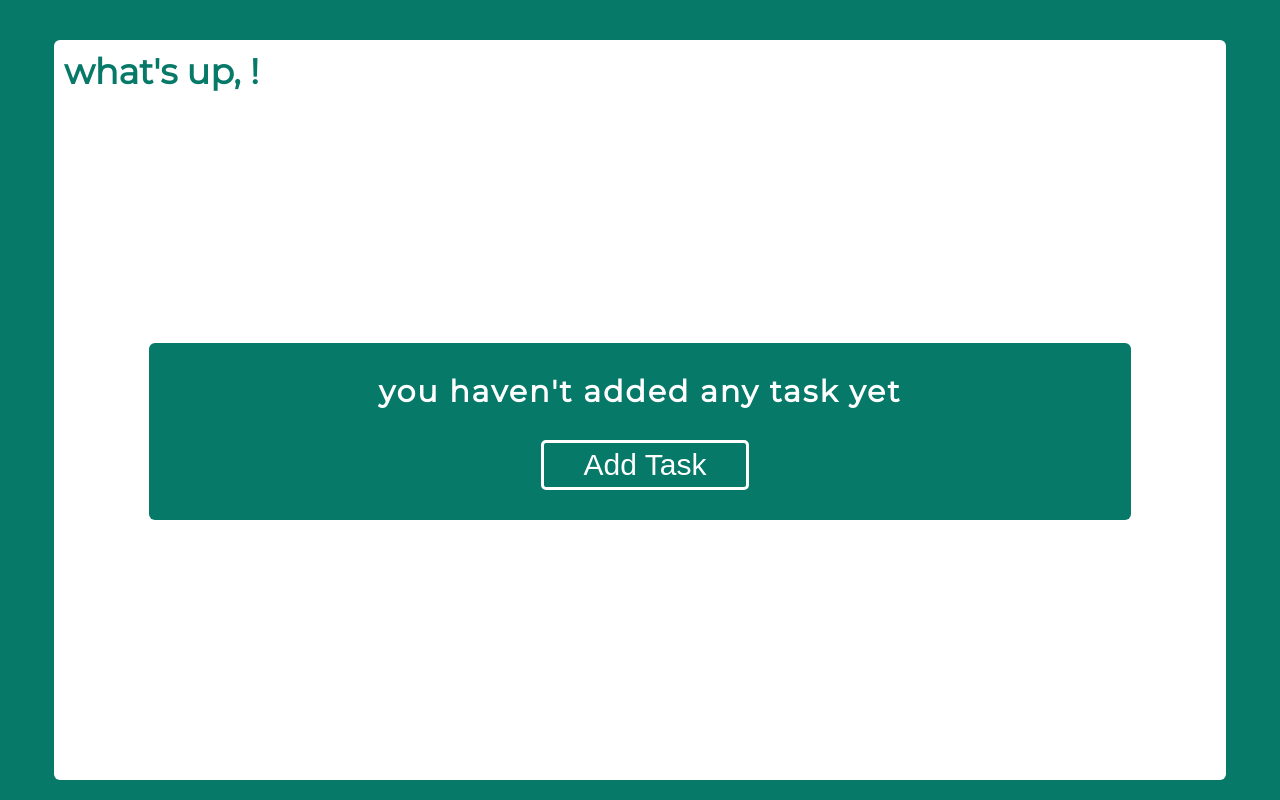
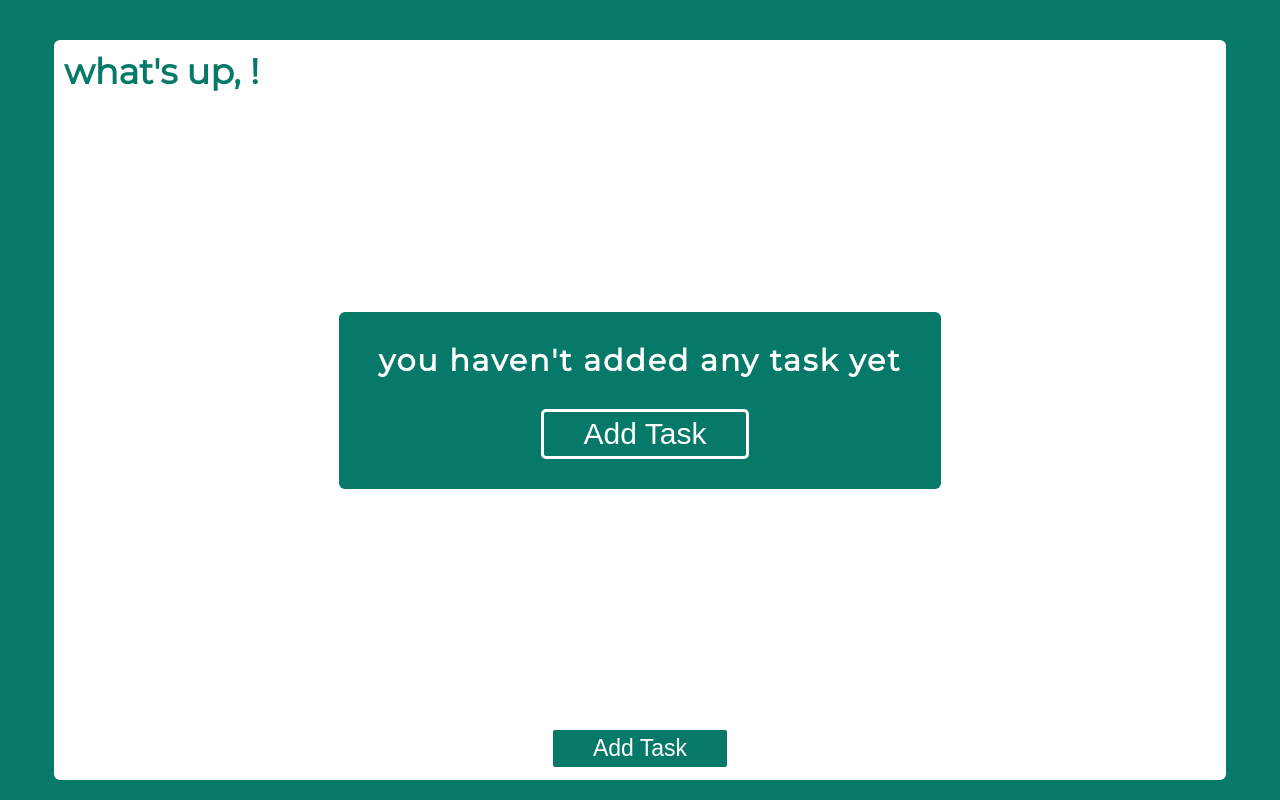
Before and after one commit to NidhiSharma63/react-TODO-app, a React (Create React App) app: page / in a window 1280 px wide. Shown: the top 800 px of the page. Built offline with nearby package versions, Linux system fonts and the light colour scheme.

Commit message:
useStore destructured

```diff
--- a/src/components/AddTask.js
+++ b/src/components/AddTask.js
@@ -42,10 +42,7 @@ const Button = styled.button`
 `;
 
 function AddTask() {
-  const isAddTaskValue = useStore(state => state.isAddTaskValue);
-  const task = useStore(state => state.task);
-  const IsAddedFalse = useStore(state => state.IsAddedFalse);
-  const setTask = useStore(state => state.setTask);
+  const {IsAddedFalse, EditTask, setTask,} = useStore();
 
   const [formData,setFormData] = useState({
     title: '',
@@ -54,6 +51,8 @@ function AddTask() {
     id:uuidv4(),
   });
 
+
+
   const handleChange = e => {
     setFormData({
       ...formData,
@@ -61,14 +60,15 @@ function AddTask() {
     });
   }
 
+
+
   const handleSubmit = (e) =>{
     e.preventDefault();
     const {title,Desc,setDate,id} = formData;
-    IsAddedFalse(false);
     if(title && Desc){
+      IsAddedFalse();
       setTask({title,Desc,setDate,id});
     }
-    console.log(task)
   }
 
   return (
--- a/src/components/MainPage.js
+++ b/src/components/MainPage.js
@@ -1,4 +1,4 @@
-import React,{useRef} from 'react';
+import React,{useRef,useState} from 'react';
 import styled from "styled-components";
 import useStore from '../store';
 import AddTask from './AddTask';
@@ -24,7 +24,7 @@ const Col1 = styled.div`
   background-color: #067969;
   color: white;
   padding:3rem;
-  width: 80%;
+  width: 90%;
   border-radius: .6rem;
   letter-spacing: .2rem;
 `
@@ -35,9 +35,11 @@ const Task = styled.div`
   color: white;
   border-radius: 1rem;
   font-size: 1.5rem;
+  width: 80%;
 `
 const Title = styled.div`
   display: flex;
+  justify-content: space-between;
 `
 const Span = styled.span`
   font-size: 2.3rem;
@@ -49,13 +51,35 @@ const Span2 = styled.span`
   font-size: 2.3rem;
   cursor: pointer;
 `
+const MainTaskWrapper = styled.div`
+  height: 100%;
+  overflow-y: none;
+  overflow: hidden;
+  padding: 1rem 0rem;
+`
+
+const TaskWrapper = styled.div`
+  width: 100%;
+  height: 100%;
+  overflow-y: scroll;
+  box-sizing: content-box;
+  padding-right: 20px;
+  display: flex;
+  align-items: center;
+  flex-direction: column;
+  justify-content: center;
+`
+
 export default function MainPage() {
-  const name = useStore(state => state.userName);
-  const task = useStore(state => state.task);
-  const isAddedTrue = useStore(state => state.IsAddedTrue);
-  const isAddTaskValue = useStore(state => state.isAddTaskValue);
-  const deleteTask = useStore(state => state.deleteTask);
-  console.log(task);
+  const {
+    name,
+    task,
+    isAddedTrue,
+    isAddTaskValue,
+    deleteTask,
+    editTaskFun,
+    isEdit
+  } = useStore();
 
   const HaveNoTask = () => {
       return(
@@ -63,8 +87,12 @@ export default function MainPage() {
         <h1 style={{fontSize:'3rem',marginBottom:'3rem'}}>you haven't added any task yet</h1>
         <button className='btn1' onClick={()=>isAddedTrue()}>Add Task</button>
       </Col1>
-      )
+      );
   };
+
+  const handleEdit = (item) =>{
+    editTaskFun(item);
+  }
 
   const scratchRef = useRef(useStore.getState().task);
   const DeleteTask = (id) =>{
@@ -78,27 +106,38 @@ export default function MainPage() {
         !isAddTaskValue?
         <>
         <H1>what's up, {name}!</H1>
-        {
+        <MainTaskWrapper className="">
+          <TaskWrapper className="tasks">
+          {
           task.length==0?<HaveNoTask/>:
           task.map((item,index)=>{
             return(
               <Task key={index}>
-                <Title className="title"><h1>{item.title}</h1> <Span onClick={()=>deleteTask(item.id)}><AiOutlineDelete/></Span><Span2><AiOutlineEdit/></Span2></Title>
+                <Title className="title">
+                  <h1>{item.title}</h1>
+                  <div>
+                    <Span onClick={()=>deleteTask(item.id)}><AiOutlineDelete/></Span>
+                    <Span2 onClick={() =>handleEdit(item)}><AiOutlineEdit/></Span2>
+                  </div>
+                </Title>
                 <p style={{marginTop:'2rem'}}>{item.Desc}</p>
                 <p style={{marginTop:'2rem'}}>{item.setDate}</p>
               </Task>
             )
           })
         }
-        {task.length!=0 && <button className='btn1 btn2' onClick={()=>isAddedTrue()}>Add Task</button>}
+          </TaskWrapper>
+        </MainTaskWrapper>
+        {task.length!=0 || !isEdit && <button className='btn1 btn2' onClick={()=>isAddedTrue()}>Add Task</button>}
 
-        <div></div>
         </>
         :
         <AddTask />
 
       }
 
+      {isEdit && <AddTask />}
+
 
     </Container>
   )
--- a/src/store.js
+++ b/src/store.js
@@ -1,16 +1,31 @@
 import create from 'zustand';
+import { devtools } from "zustand/middleware";
 
-const useStore = create(set => ({
+const useStore = create(
+  devtools(
+    set => ({
       userName: '',
       task:[],
       isAddTaskValue:false,
+      EditTask:[],
+      isEdit:false,
+      IsAddedTrue: () => set(state => ({ isAddTaskValue: true })),
+      IsAddedFalse: () => set(state => ({ isAddTaskValue: false })),
+
       setUserName: name => set(state => ({ userName: name })),
       setTask: task => set(state => (state.task.push(task))),
       deleteTask: (id) => set(state =>({
         task: state.task.filter(t => t.id !== id)
       })),
-  IsAddedTrue: isAddTaskValue => set(state => ({ isAddTaskValue: true })),
-  IsAddedFalse: isAddTaskValue => set(state => ({ isAddTaskValue: false })),
-}));
+      editTaskFun: item => set(state => (state.EditTask.push(item),state.isEdit=true)),
+      // editTaskFun:(item) =>set (state=>(
+      //   // console.log(item),
+      //   {EditTask:state.EditTask.push(item)})),
+    })
+  )
+);
 
 export default useStore;
+// {
+//   EditTask:state.EditTask.push(item),
+// }
```
Lines whose indentation alone changed are shown as unchanged.
